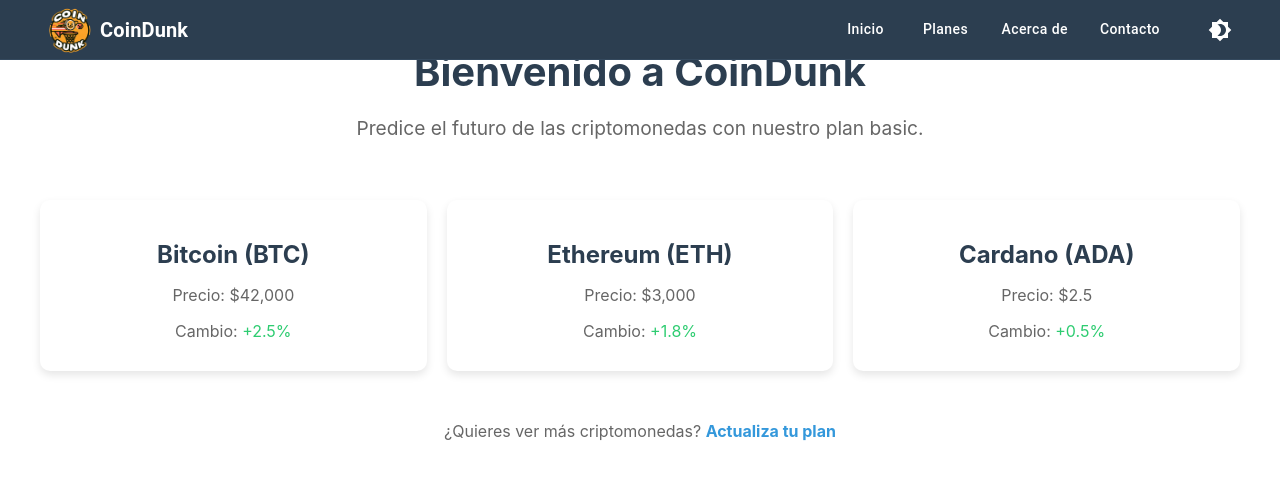
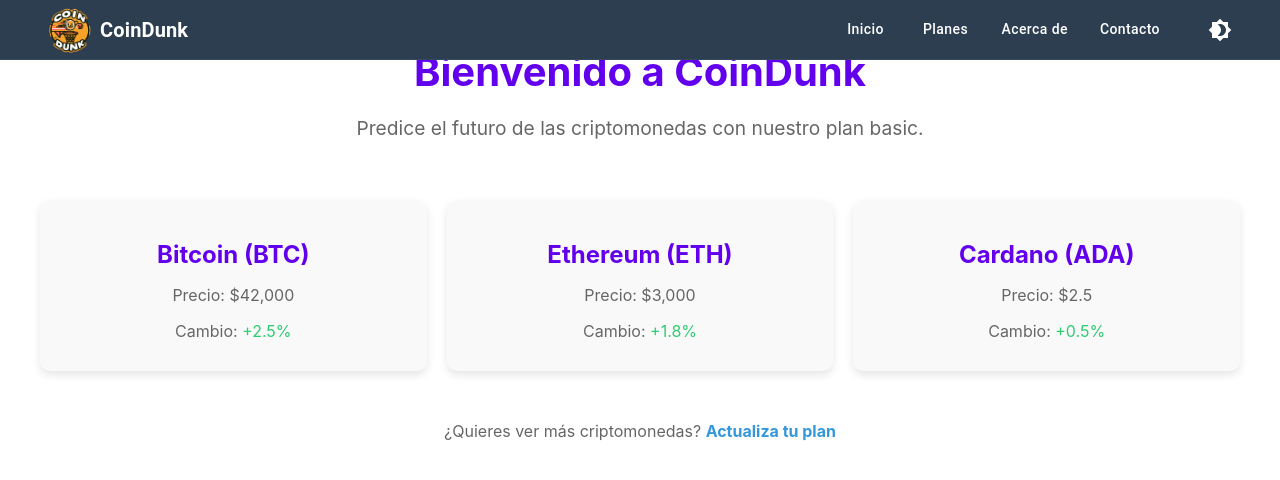
Before and after one commit to MiguelRegueiro/CoinDunk, a React (Create React App) app: page / in a window 1280 px wide. Shown: the top 480 px of the page. Built offline with nearby package versions, Linux system fonts and the light colour scheme.

Commit message:
pagina home soporta ThemeProvider

```diff
--- a/src/pages/Contacto.css
+++ b/src/pages/Contacto.css
@@ -17,7 +17,7 @@
 
   .contacto-header p {
     font-size: 1.2rem;
-    color: #fff;
+    color: #666;
   }
 
   .contacto-content {
@@ -29,7 +29,7 @@
   }
 
   .contacto-info, .contacto-form, .contacto-mapa {
-    background-color: var(--card-background, #f9f9f9, #2d2d2d);
+    box-shadow: rgba(50, 50, 93, 0.25) 0px 13px 27px -5px, rgba(0, 0, 0, 0.3) 0px 8px 16px -8px;
     padding: 20px;
     border-radius: 10px;
     box-shadow: 0 4px 8px rgba(0, 0, 0, 0.1);
--- a/src/pages/Home.css
+++ b/src/pages/Home.css
@@ -2,17 +2,19 @@
 .home-container {
   text-align: center;
   padding: 20px;
+  background-color: var(--background-color, #ffffff); /* Fondo dinámico */
+  color: var(--text-color, #000000); /* Texto dinámico */
 }
 
 .home-container h1 {
   font-size: 2.5rem;
-  color: #2c3e50;
+  color: var(--primary-color, #2c3e50); /* Color dinámico */
   margin-bottom: 20px;
 }
 
 .home-container .description {
   font-size: 1.2rem;
-  color: #666;
+  color: var(--secondary-text-color, #666); /* Texto secundario dinámico */
   margin-bottom: 40px;
 }
 
@@ -24,12 +26,13 @@
 }
 
 .crypto-card {
-  background-color: #fff;
+  background-color: var(--card-background, #ffffff); /* Fondo dinámico para tarjetas */
   border-radius: 10px;
   box-shadow: 0 4px 8px rgba(0, 0, 0, 0.1);
   padding: 20px;
   text-align: center;
   transition: transform 0.3s ease, box-shadow 0.3s ease;
+  color: var(--text-color, #000000); /* Texto dinámico */
 }
 
 .crypto-card:hover {
@@ -39,13 +42,13 @@
 
 .crypto-card h2 {
   font-size: 1.5rem;
-  color: #2c3e50;
+  color: var(--primary-color, #2c3e50); /* Color dinámico */
   margin-bottom: 10px;
 }
 
 .crypto-card p {
   font-size: 1rem;
-  color: #666;
+  color: var(--secondary-text-color, #666); /* Texto secundario dinámico */
   margin-bottom: 10px;
 }
 
@@ -60,11 +63,11 @@
 .upgrade-message {
   margin-top: 30px;
   font-size: 1rem;
-  color: #666;
+  color: var(--secondary-text-color, #666); /* Texto secundario dinámico */
 }
 
 .upgrade-link {
-  color: #3498db;
+  color: var(--link-color, #3498db); /* Color dinámico para enlaces */
   text-decoration: none;
   font-weight: bold;
 }
--- a/src/pages/Home.js
+++ b/src/pages/Home.js
@@ -1,12 +1,13 @@
 // src/pages/Home.js
-import React, { useEffect, useState } from 'react';
+import React, { useEffect, useState, useContext } from 'react';
 import { Link } from 'react-router-dom';
+import { ThemeContext } from '../context/Theme'; // Importa el contexto del tema
 import './Home.css'; // Archivo de estilos
 
 const Home = () => {
-  // Estado para almacenar el plan del usuario
   const [userPlan, setUserPlan] = useState('basic'); // Puede ser 'basic', 'pro', o 'premium'
   const [cryptos, setCryptos] = useState([]); // Estado para almacenar las criptomonedas
+  const theme = useContext(ThemeContext); // Accede al tema
 
   // Simulación de datos de criptomonedas
   const cryptoData = [
@@ -19,10 +20,7 @@ const Home = () => {
 
   // Simulación de la obtención del plan del usuario desde la base de datos
   useEffect(() => {
-    // Aquí iría la lógica para obtener el plan del usuario desde la base de datos
-    // Por ahora, lo simulamos con un valor fijo
     const fetchUserPlan = async () => {
-      // Simulación de una llamada a la API o base de datos
       const plan = 'basic'; // Cambia a 'pro' o 'premium' para probar otros planes
       setUserPlan(plan);
     };
@@ -41,32 +39,52 @@ const Home = () => {
     }
   }, [userPlan]);
 
+  if (!theme) {
+    return <div>Cargando...</div>; // Muestra un mensaje de carga si el tema no está disponible
+  }
+
   return (
-    <div className="home-container">
-      <h1>Bienvenido a CoinDunk</h1>
-      <p className="description">
+    <div
+      className="home-container"
+      style={{
+        backgroundColor: theme.colors.background, // Fondo dinámico
+        color: theme.colors.text, // Texto dinámico
+      }}
+    >
+      <h1 style={{ color: theme.colors.primary }}>Bienvenido a CoinDunk</h1>
+      <p className="description" style={{ color: theme.colors.secondaryText }}>
         Predice el futuro de las criptomonedas con nuestro plan {userPlan}.
       </p>
 
       {/* Mostrar las criptomonedas */}
       <div className="crypto-grid">
         {cryptos.map((crypto) => (
-          <div key={crypto.id} className="crypto-card">
-            <h2>{crypto.name} ({crypto.symbol})</h2>
+          <div
+            key={crypto.id}
+            className="crypto-card"
+            style={{
+              backgroundColor: theme.colors.cardBackground, // Fondo dinámico para tarjetas
+              color: theme.colors.text, // Texto dinámico
+            }}
+          >
+            <h2 style={{ color: theme.colors.primary }}>{crypto.name} ({crypto.symbol})</h2>
             <p>Precio: ${crypto.price.toLocaleString()}</p>
-            <p>Cambio: <span className={crypto.change.includes('+') ? 'positive' : 'negative'}>
-              {crypto.change}
-            </span></p>
+            <p>
+              Cambio:{' '}
+              <span className={crypto.change.includes('+') ? 'positive' : 'negative'}>
+                {crypto.change}
+              </span>
+            </p>
           </div>
         ))}
       </div>
 
       {/* Comentario para criptomonedas no incluidas en el plan básico */}
       {userPlan === 'basic' && (
-        <div className="upgrade-message">
+        <div className="upgrade-message" style={{ color: theme.colors.secondaryText }}>
           <p>
             ¿Quieres ver más criptomonedas?{' '}
-            <Link to="/planes" className="upgrade-link">
+            <Link to="/planes" className="upgrade-link" style={{ color: theme.colors.link }}>
               Actualiza tu plan
             </Link>
           </p>
```
